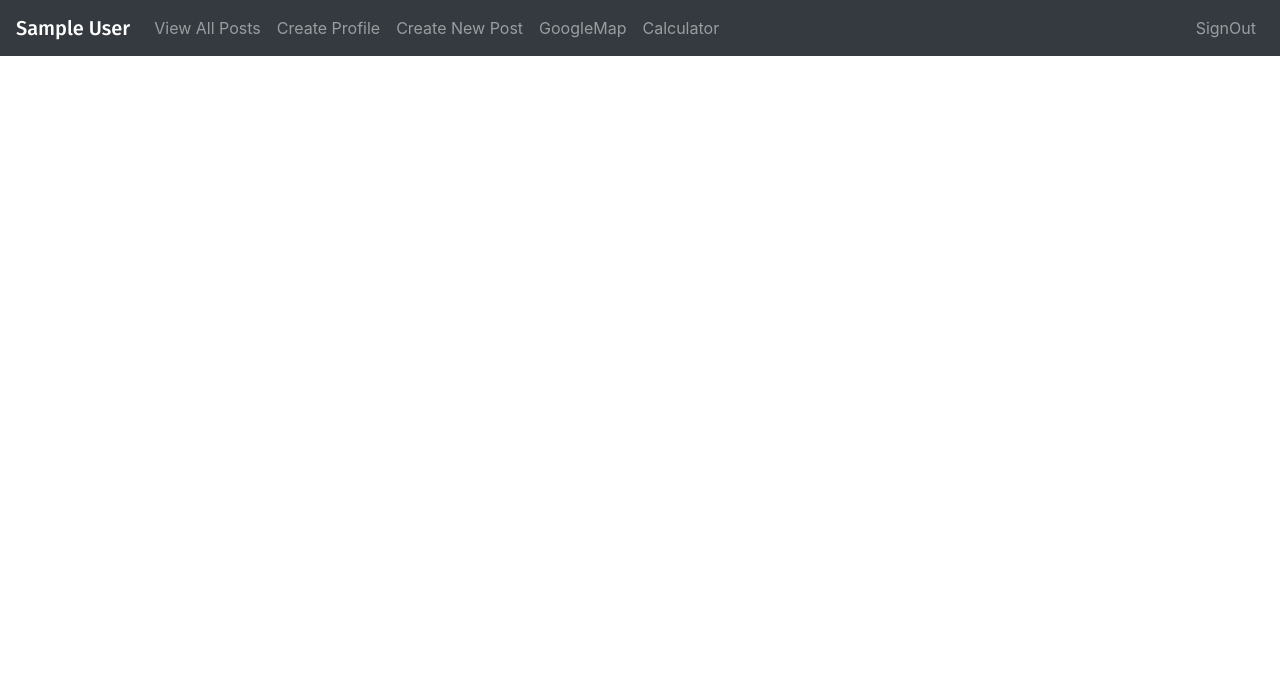
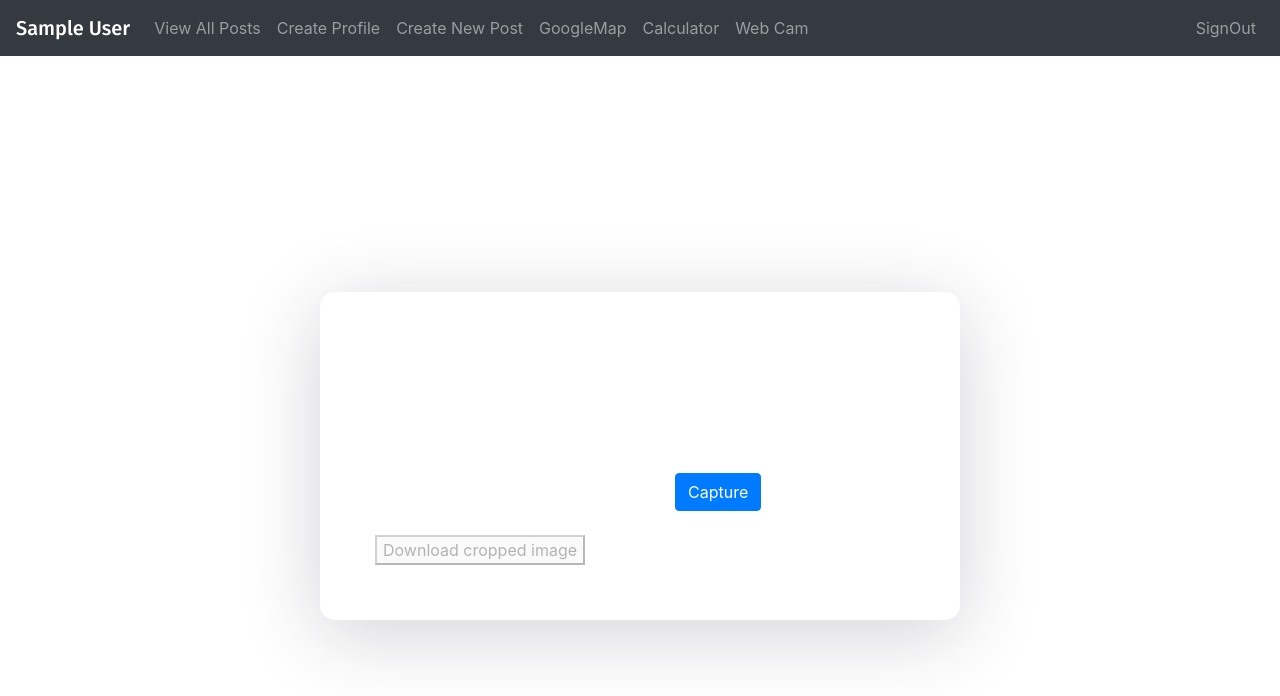
Before and after one commit to M-Usman45/React-CRUD, a React (Create React App) app: page /web-cam in a window 1280 px wide. Shown: the top 696 px of the page. Built offline with nearby package versions, Linux system fonts and the light colour scheme; no server answers; sample sign-in values are in the browser's storage.

Commit message:
tryinh to download Image

```diff
--- a/package.json
+++ b/package.json
@@ -8,7 +8,9 @@
     "@testing-library/user-event": "^7.2.1",
     "axios": "^0.19.2",
     "bootstrap": "^4.5.2",
+    "croppr": "^2.3.1",
     "google-map-react": "^2.0.8",
+    "image-cropper": "^1.0.1",
     "joi-browser": "^13.4.0",
     "jwt-decode": "^2.2.0",
     "moment": "^2.27.0",
@@ -17,10 +19,12 @@
     "react-bootstrap": "^1.3.0",
     "react-data-table-component": "^6.11.2",
     "react-dom": "^16.13.1",
+    "react-image-crop": "^8.6.5",
     "react-paginate": "^6.3.2",
     "react-router-dom": "^5.2.0",
     "react-scripts": "3.4.3",
     "react-toastify": "^6.0.8",
+    "react-webcam": "^5.2.0",
     "save": "^2.4.0",
     "styled-components": "^5.1.1"
   },
--- a/src/assets/css/calculator.css
+++ b/src/assets/css/calculator.css
@@ -13,7 +13,7 @@
 	width: 50%;
 }
 .calculator-display {
-	margin: 2rem 0 1rem 0;
+	margin: 2rem 0;
 	width: 100%;
 	height: 50px;
 	border: 1px solid;
--- a/src/assets/css/createposts.css
+++ b/src/assets/css/createposts.css
@@ -9,7 +9,7 @@
     margin: auto;
     background: #ffffff;
     box-shadow: 0px 14px 80px rgba(34, 35, 58, 0.2);
-    padding: 40px 55px 45px 55px;
+    padding: 55px;
     border-radius: 15px;
     transition: all .3s;
     align-items: center;
--- a/src/assets/css/viewPosts.css
+++ b/src/assets/css/viewPosts.css
@@ -10,7 +10,7 @@ h5{
 .post-container{
     display: flex;
     align-items: center;
-    min-height: 100vh;
+    min-height: calc(100vh - 70px);
   }
 
   .post-inner-box {
@@ -18,9 +18,8 @@ h5{
     margin: 0.5rem auto;
     background: #ffffff;
     box-shadow: 0px 14px 80px rgba(34, 35, 58, 0.2);
-    padding: 40px 55px 45px 55px;
+    padding: 20px 55px 45px 55px;
     border-radius: 15px;
-    transition: all .3s;
     align-items: center;
   }
   .spinner-container{
--- /dev/null
+++ b/src/assets/css/webCam.css
@@ -0,0 +1,7 @@
+.capture-image{
+  position: absolute;
+  top: 0 ;
+  right: 0;
+  width: 200px;
+  height : 200px
+}
--- a/src/components/common/dashboardRoutes.jsx
+++ b/src/components/common/dashboardRoutes.jsx
@@ -8,6 +8,7 @@ import { Switch } from 'react-router-dom'
 import GoogleMap from './googleMap'
 import Calculator from './calculator'
 import PostsDatatable from '../posts/postsDatatable'
+import MyWebCam from './webCam'
 
 const DashboardRoutes = () => {
 	return (
@@ -17,6 +18,7 @@ const DashboardRoutes = () => {
 			<ProtectedRoute path="/createPost" component={CreatePost} />
 			<ProtectedRoute path="/googleMap" component={GoogleMap} />
 			<ProtectedRoute path="/calculator" component={Calculator} />
+			<ProtectedRoute path="/web-cam" component={MyWebCam} />
 			<ProtectedRoute path="/viewPostDetails" render={(props) => <ViewSinglePost {...props} />} />
 			{/* <Redirect to="/" /> */}
 		</Switch>
--- a/src/components/common/navBar.jsx
+++ b/src/components/common/navBar.jsx
@@ -51,6 +51,11 @@ const NavBar = () => {
 									Calculator
 								</Link>
 							</li>
+							<li className="nav-item">
+								<Link className="nav-link" to="/web-cam">
+									Web Cam
+								</Link>
+							</li>
 						</ul>
 						<ul className="navbar-nav">
 							<li className="nav-item">
--- /dev/null
+++ b/src/components/common/webCam.jsx
@@ -0,0 +1,151 @@
+import React, { Component } from 'react'
+import Webcam from "react-webcam"
+import ReactCrop from "react-image-crop"
+import { createRef } from 'react';
+import "../../assets/css/webCam.css"
+import 'react-image-crop/dist/ReactCrop.css';
+
+class MyWebCam extends Component {
+  constructor(props) {
+    super(props);
+    this.state = { imgSrc: "",
+      src: null,
+      crop: {
+        unit: '%',
+        width: 30,
+        height: 16 / 9,
+        completedCrop:""
+      },
+    }
+    this.previewCanvasRef = createRef()
+    this.webcamRef= createRef();
+  }
+
+  // If you setState the crop in here you should return false.
+  onImageLoaded = image => {
+    this.imageRef = image;
+  };
+
+  onCropComplete = crop => {
+    this.makeClientCrop(crop);
+    this.setState({CompletedCrop: crop})
+  };
+
+  onCropChange = (crop, percentCrop) => {
+    this.setState({ crop });
+  };
+
+  async makeClientCrop(crop) {
+    if (this.imageRef && crop.width && crop.height) {
+      const croppedImageUrl = await this.getCroppedImg(
+        this.imageRef,
+        crop,
+        'newFile.jpeg'
+      );
+      this.setState({ croppedImageUrl });
+    }
+  }
+
+  generateDownload = (previewCanvas, crop) => {
+    console.log("convas" , previewCanvas + "Crop" , crop)
+    if (!crop || !previewCanvas) {
+      return;
+    }
+  }
+
+  getCroppedImg(image, crop, fileName) {
+    const canvas = document.createElement('canvas');
+    const scaleX = image.naturalWidth / image.width;
+    const scaleY = image.naturalHeight / image.height;
+    canvas.width = crop.width;
+    canvas.height = crop.height;
+    const ctx = canvas.getContext('2d');
+
+    ctx.drawImage(
+      image,
+      crop.x * scaleX,
+      crop.y * scaleY,
+      crop.width * scaleX,
+      crop.height * scaleY,
+      0,
+      0,
+      crop.width,
+      crop.height
+    );
+
+    return new Promise((resolve, reject) => {
+      canvas.toBlob(blob => {
+        if (!blob) {
+          //reject(new Error('Canvas is empty'));
+          console.error('Canvas is empty');
+          return;
+        }
+        blob.name = fileName;
+        window.URL.revokeObjectURL(this.fileUrl);
+        this.fileUrl = window.URL.createObjectURL(blob);
+        resolve(this.fileUrl);
+      }, 'image/jpeg');
+    });
+  }
+
+
+ capture = () => {
+   if(this.state.imgSrc)
+   {
+      this.setState({imgSrc : ""})
+      return
+   }
+    const imageSrc = this.webcamRef.current.getScreenshot();
+    this.setState({imgSrc: imageSrc});
+  }
+
+  render() {
+    const {imgSrc , crop , croppedImageUrl , completedCrop} = this.state
+    return (
+      <React.Fragment>
+        <div className="custom-container">
+        <div className="inner-box">
+          { imgSrc && <img className="mb-2" id = "capture-image" src = {imgSrc} alt={"capture"} /> }
+          { !imgSrc &&  <Webcam ref= {this.webcamRef}/>  }
+          {imgSrc && (
+            <ReactCrop
+            src={imgSrc}
+            crop={crop}
+            ruleOfThirds
+            onImageLoaded={this.onImageLoaded}
+            onComplete={this.onCropComplete}
+            onChange={this.onCropChange}
+            // onChange={c => this.setState({crop: c})}
+            // onComplete={c => this.setState({CompletedCrop: c})}
+          />
+          )}
+          <button className="btn btn-primary" onClick={this.capture}>{ imgSrc ? "Camera" : "Capture" }</button>
+          <div>
+        <canvas
+          ref={this.previewCanvasRef}
+          style={{
+            width: completedCrop?.width ?? 0,
+            height: completedCrop?.height ?? 0
+          }}
+        />
+      </div>
+        {croppedImageUrl && (
+          <img alt="Crop" style={{ maxWidth: '100%' }} src={croppedImageUrl} />
+        )}
+      <button
+        type="button"
+        disabled={!completedCrop?.width || !completedCrop?.height}
+        onClick={() =>
+          this.generateDownload(this.previewCanvasRef.current, completedCrop)
+        }
+      >
+        Download cropped image
+      </button>
+        </div>
+        </div>
+      </React.Fragment>
+     );
+  }
+}
+
+export default MyWebCam;
--- a/src/components/posts/postsDatatable.jsx
+++ b/src/components/posts/postsDatatable.jsx
@@ -17,21 +17,24 @@ class PostsDatatable extends Component {
 	}
 	componentDidMount() {
 		this.getPosts()
+		this.DOMevents()
+
 	}
 	componentDidUpdate() {
-		this.DOMevents()
-	}
-	DOMevents = () => {
 		const rows = document.getElementsByClassName('doBktq')
-		document.addEventListener('dragover', (e) => e.preventDefault())
 		for (let row of rows) {
 			row.draggable = true
-			row.addEventListener('dragstart', (event) => {
-				event.dataTransfer.setData('text/plain', `${event.clientY},${event.target.id}`)
-				event.target.parentNode.id = 'parent'
-			})
 		}
-		document.addEventListener('drop', (event) => {
+	}
+	componentWillUnmount(){
+		 this.removeDOMEvents()
+	}
+	removeDOMEvents = ()=>{
+		document.removeEventListener("dragover" , this.dragoverHandler)
+		document.removeEventListener("dragstart" , this.dragStartHandler)
+		document.removeEventListener("drop" , this.dropHandler)
+	}
+  dropHandler = event =>{
 			const [ Sourceposition, sourceId ] = event.dataTransfer.getData('text/plain').split(',')
 			const target = event.target.parentNode
 			const source = document.getElementById(sourceId)
@@ -40,7 +43,18 @@ class PostsDatatable extends Component {
 			if (!parent || parent.id !== 'parent') return
 			if (event.clientY > +Sourceposition) parent.insertBefore(source, target.nextSibling)
 			else parent.insertBefore(source, target)
-		})
+	}
+	dragStartHandler = event=>{
+			event.dataTransfer.setData('text/plain', `${event.clientY},${event.target.id}`)
+			event.target.parentNode.id = 'parent'
+	}
+
+  dragoverHandler = e => {e.preventDefault() }
+
+	DOMevents = () => {
+		document.addEventListener('dragover', (e) => this.dragoverHandler(e))
+		document.addEventListener('dragstart', (e) => this.dragStartHandler(e))
+		document.addEventListener('drop', (e) => this.dropHandler(e) )
 	}
 	getPosts = () => {
 		postService
```
Also changed, not shown: 1 other file (tests, documents, lock files or other folders).
